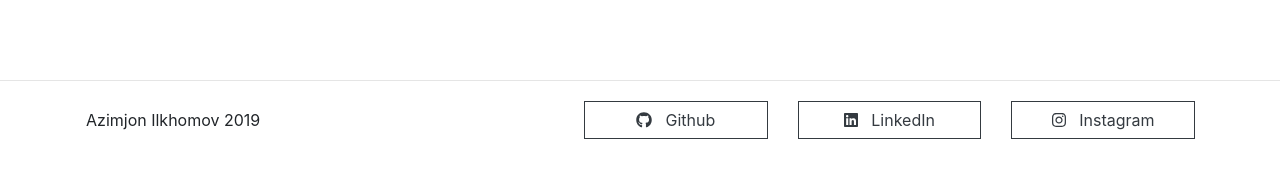
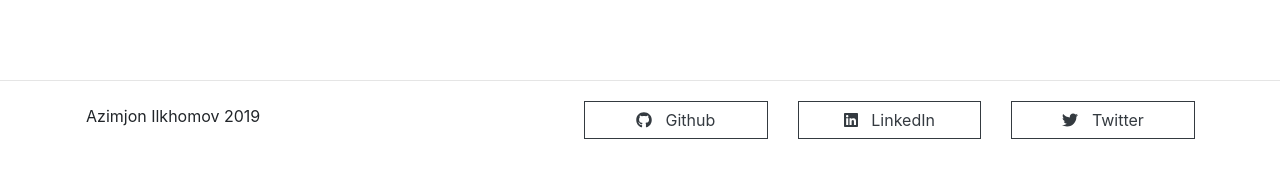
Before and after one commit to ajilk/website, a Jekyll site: the page built from now.html, in a window 1280 px wide. Shown: the part 459-637 px from the top of the page. Built offline with Jekyll 4.4.1, drawn with Linux system fonts in a browser that asks for light colours.

Commit message:
Add link to twitter account

```diff
--- a/_includes/footer.html
+++ b/_includes/footer.html
@@ -3,8 +3,8 @@
   <div class="container pb-5">
     <div class="row justify-content-between">
       <!-- Name -->
-      <div class="col-md-4 col-lg-3 py-1">
-        <a class="btnLink" href="/now/">
+      <div class="col-md-4 col-lg-3">
+        <a class="py-auto btnLink" href="/now/">
           <button type="button" class="btn btn-block pl-0 rounded-0 text-md-left">
             Azimjon Ilkhomov 2019
           </button>
@@ -30,10 +30,10 @@
             </a>
           </div>
           <div class="col-md-4 col-lg-3 py-1">
-            <a class="btnLink" href="https://instagram.com/azim_jonix/">
+            <a class="btnLink" href="https://twitter.com/ajilkhomov">
               <button type="button" class="btn btn-block btn-outline-dark rounded-0">
-                <i class="fab fa-instagram"></i>
-                &nbsp Instagram
+                <i class="fab fa-twitter"></i>
+                &nbsp Twitter
               </button>
             </a>
           </div>
```
